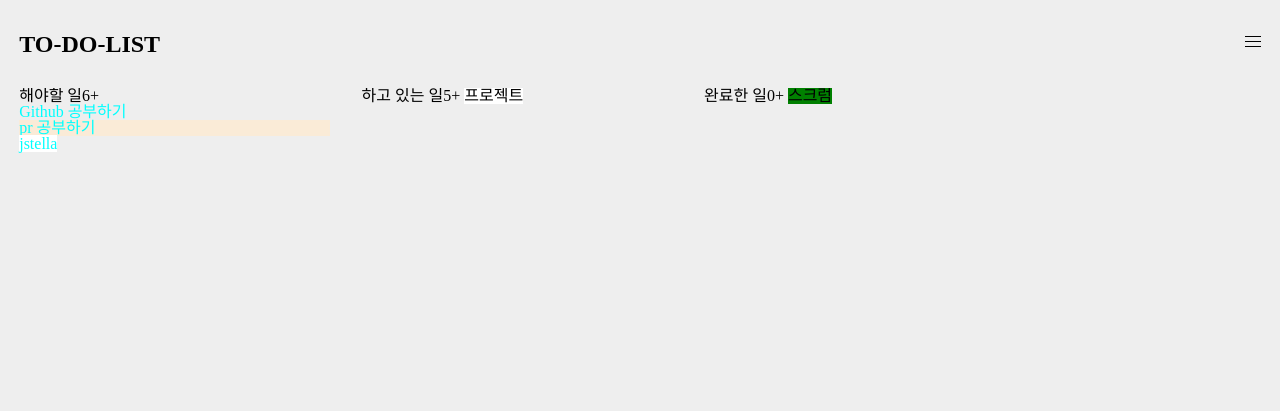
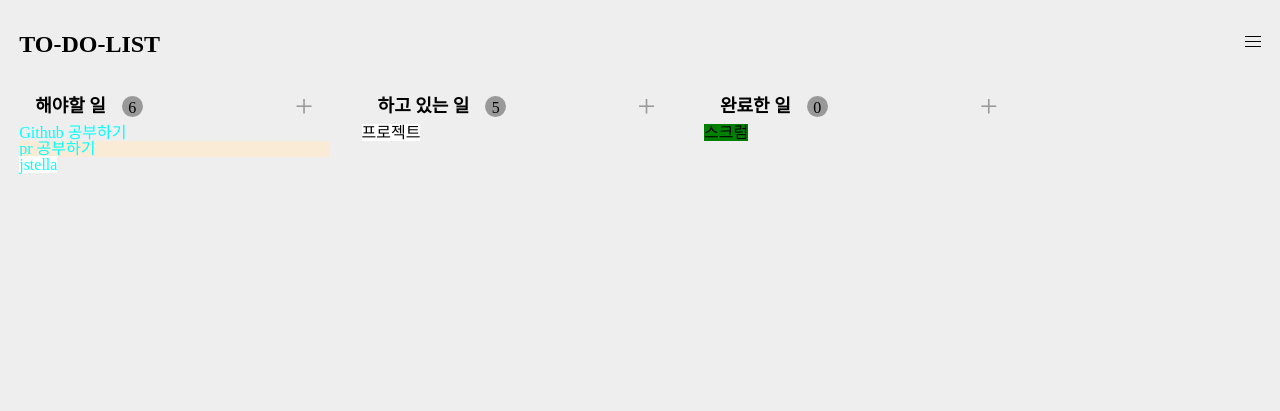
Before and after one commit to woowa-techcamp-2022/web-todo-6, a website: page client/index.html in a window 1280 px wide. Drawn offline with Linux system fonts and the light colour scheme.

Commit message:
css build 결과 포함

```diff
--- a/client/public/css/app.css
+++ b/client/public/css/app.css
@@ -225,6 +225,38 @@ todo-section {
   }
 }
 
+todo-section-header {
+  display: flex;
+  align-items: center;
+  padding: 0.5rem 1rem;
+}
+todo-section-header todo-section-header-title {
+  font-size: 1.125rem;
+  font-weight: bold;
+  display: block;
+}
+todo-section-header todo-section-header-count {
+  margin-left: 1rem;
+  display: block;
+  width: 1.3rem;
+  height: 1.3rem;
+  background-color: #999;
+  text-align: center;
+  font-size: 1rem;
+  line-height: 1.5rem;
+  border-radius: 50%;
+}
+todo-section-header todo-section-header-add-icon {
+  width: 1.2rem;
+  height: 1.2rem;
+  display: flex;
+  align-items: center;
+  justify-content: center;
+  color: #999;
+  font-size: 2rem;
+  margin-left: auto;
+}
+
 todo-card {
   background-color: #ffffff;
 }
```
Also changed, not shown: 1 other file.
